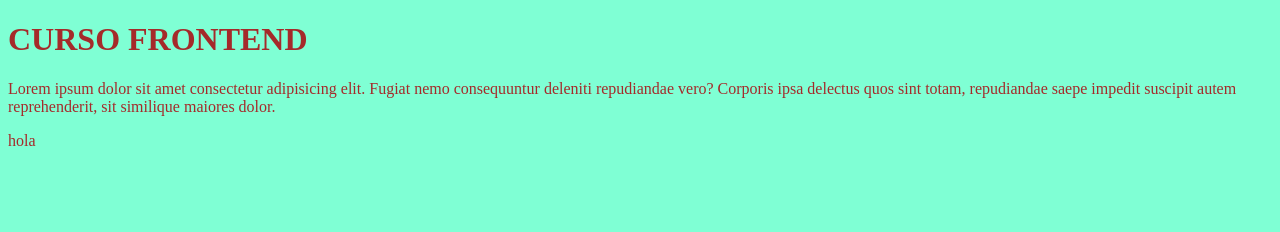
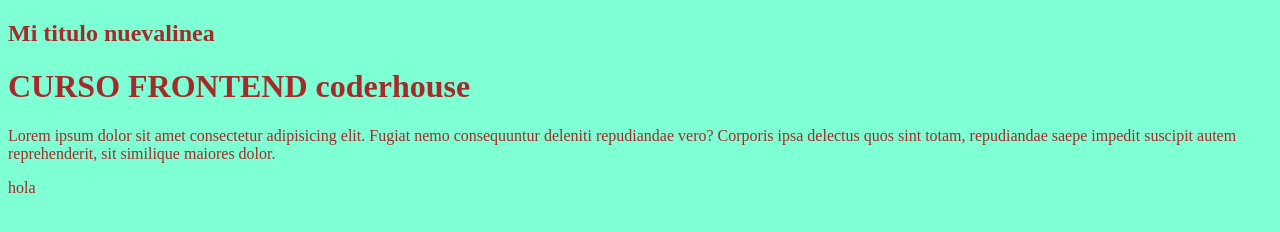
Before and after one commit to fjo1992/facundoj-oliva-28125, a plain HTML site: page index.html in a window 1280 px wide. Drawn offline with Linux system fonts and the light colour scheme.

Commit message:
mis primeros cambios desde nuevalinea

```diff
--- a/index.html
+++ b/index.html
@@ -8,7 +8,8 @@
     <title>GIT</title>
 </head>
 <body>
-    <h1>CURSO FRONTEND</h1>
+    <h2>Mi titulo nuevalinea</h2>
+    <h1>CURSO FRONTEND coderhouse</h1>
     <P>Lorem ipsum dolor sit amet consectetur adipisicing elit. Fugiat nemo consequuntur deleniti repudiandae vero? Corporis ipsa delectus quos sint totam, repudiandae saepe impedit suscipit autem reprehenderit, sit similique maiores dolor.</P>
     <div>
         <span>hola</span>
```
